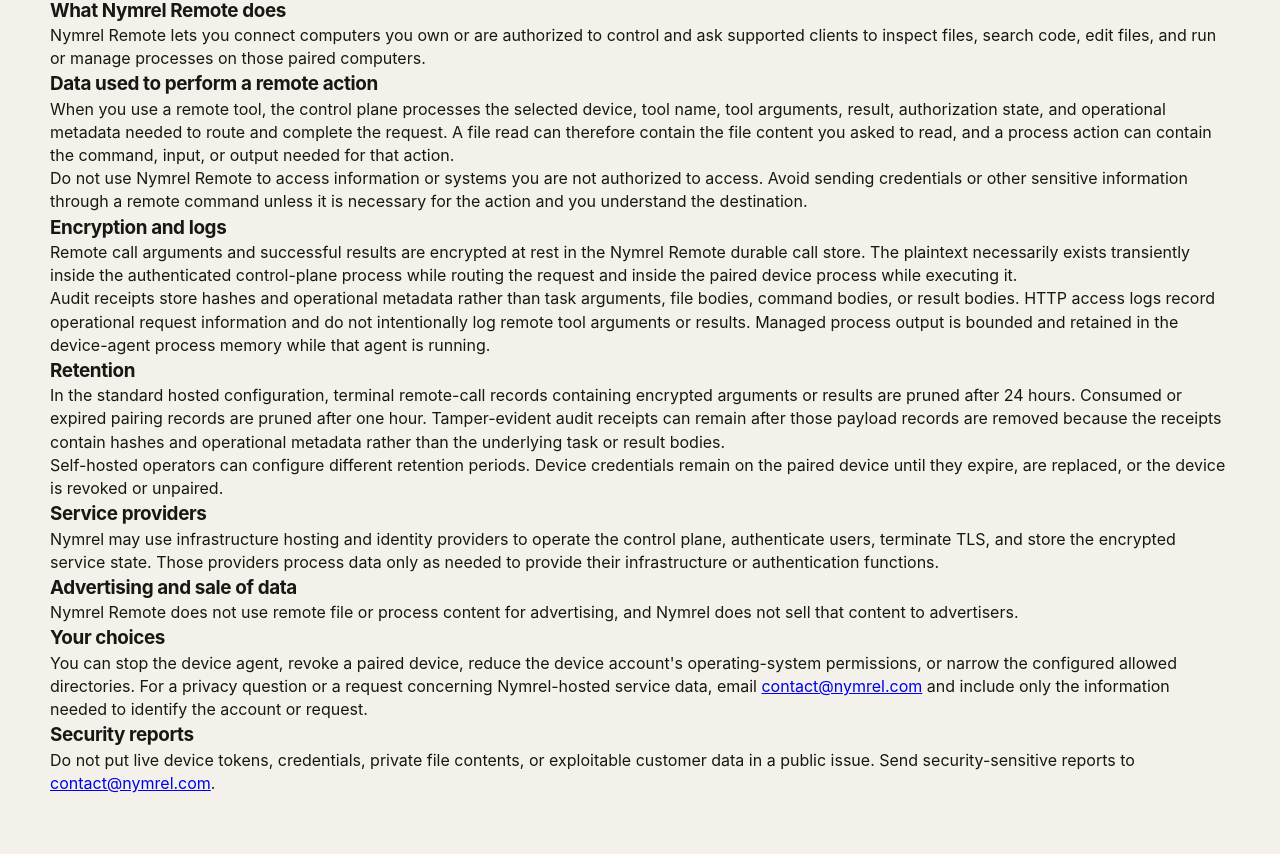
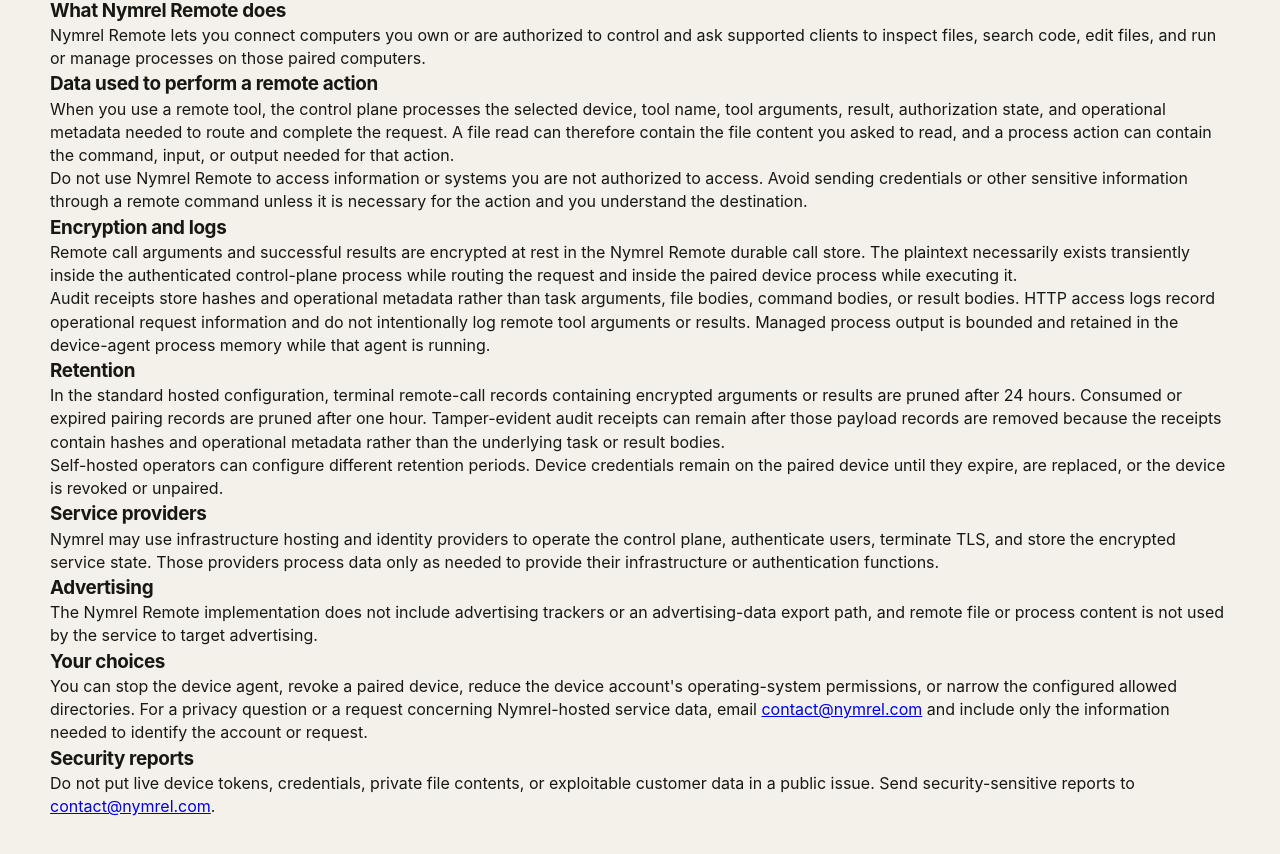
Before and after one commit to nymrel/nymrel-mcp-hub, a website: page remote-control/public/remote-privacy.html in a window 1280 px wide. Shown: the part 200-1054 px from the top of the page. Drawn offline with Linux system fonts and the light colour scheme.

Commit message:
docs(remote): keep privacy advertising claim implementation-backed

```diff
--- a/remote-control/public/remote-privacy.html
+++ b/remote-control/public/remote-privacy.html
@@ -30,8 +30,8 @@
     <h2>Service providers</h2>
     <p>Nymrel may use infrastructure hosting and identity providers to operate the control plane, authenticate users, terminate TLS, and store the encrypted service state. Those providers process data only as needed to provide their infrastructure or authentication functions.</p>
 
-    <h2>Advertising and sale of data</h2>
-    <p>Nymrel Remote does not use remote file or process content for advertising, and Nymrel does not sell that content to advertisers.</p>
+    <h2>Advertising</h2>
+    <p>The Nymrel Remote implementation does not include advertising trackers or an advertising-data export path, and remote file or process content is not used by the service to target advertising.</p>
 
     <h2>Your choices</h2>
     <p>You can stop the device agent, revoke a paired device, reduce the device account's operating-system permissions, or narrow the configured allowed directories. For a privacy question or a request concerning Nymrel-hosted service data, email <a href="mailto:contact@nymrel.com">contact@nymrel.com</a> and include only the information needed to identify the account or request.</p>
```
